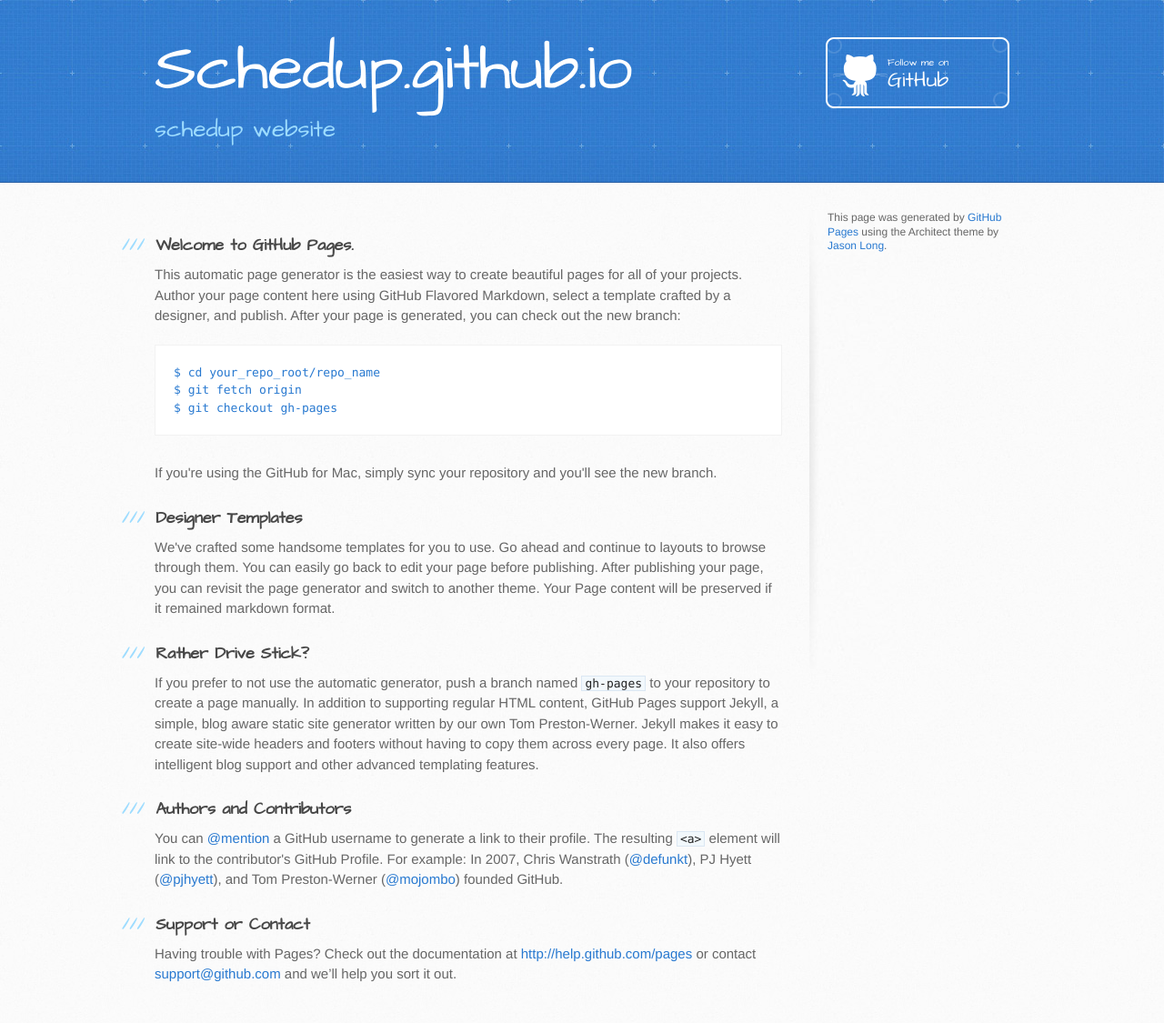
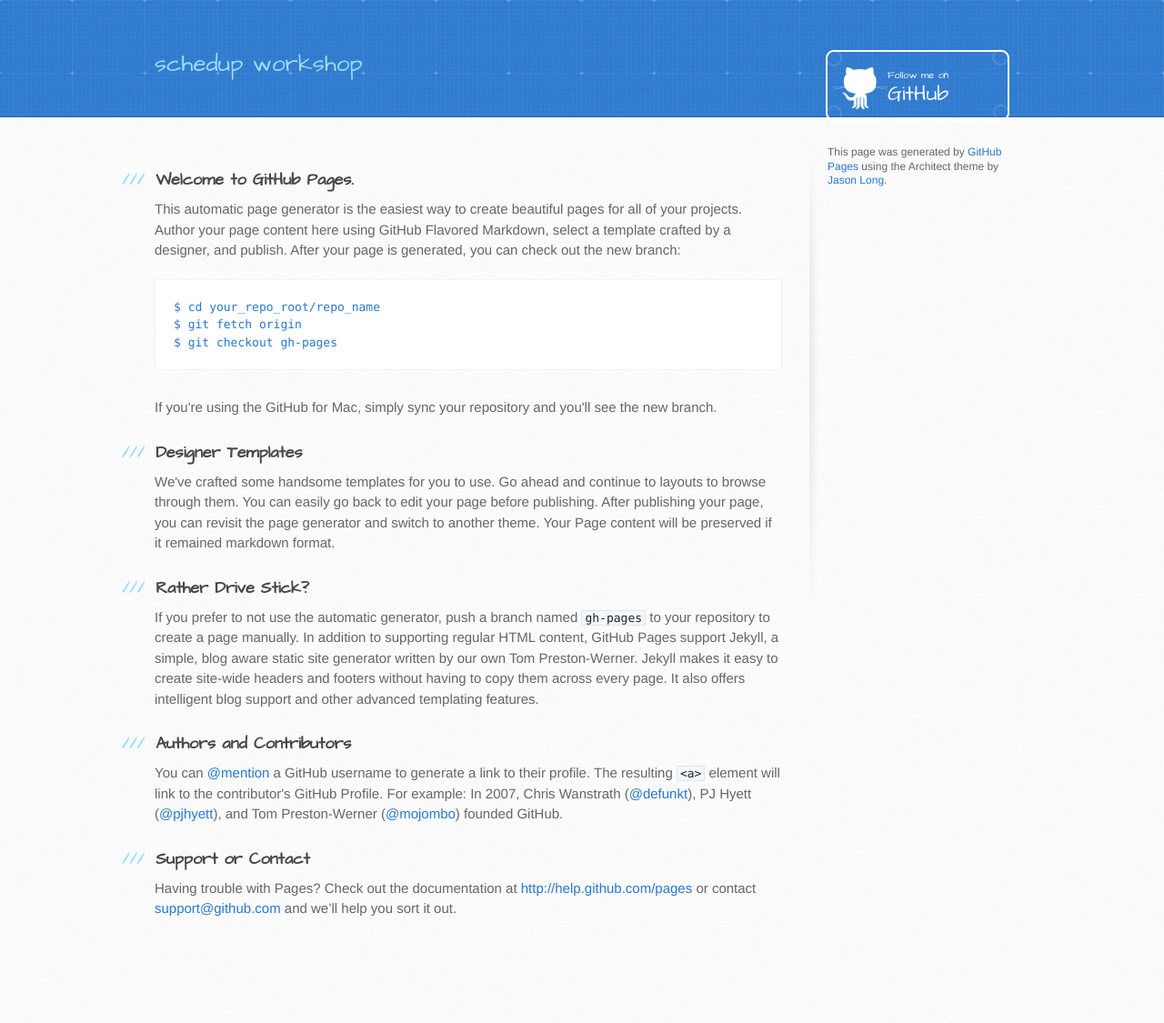
Before and after one commit to schedup/schedup.github.io, a Jekyll site: the page built from index.html, in a window 1280 px wide. Shown: the whole page at 91% size. Built offline with Jekyll 4.4.1, drawn with Linux system fonts in a browser that asks for light colours; Markdown is read by kramdown in place of the engine named in the settings; after the commit the page ends 1053 px from its top, so only the background shows below that.

Commit message:
Update index.html

```diff
--- a/index.html
+++ b/index.html
@@ -1,34 +1,8 @@
-<!DOCTYPE html>
-<html>
-  <head>
-    <meta charset='utf-8'>
-    <meta http-equiv="X-UA-Compatible" content="chrome=1">
-    <meta name="viewport" content="width=device-width, initial-scale=1, maximum-scale=1">
-    <link href='https://fonts.googleapis.com/css?family=Architects+Daughter' rel='stylesheet' type='text/css'>
-    <link rel="stylesheet" type="text/css" href="stylesheets/stylesheet.css" media="screen" />
-    <link rel="stylesheet" type="text/css" href="stylesheets/pygment_trac.css" media="screen" />
-    <link rel="stylesheet" type="text/css" href="stylesheets/print.css" media="print" />
+---
+layout: default
+---
 
-    <!--[if lt IE 9]>
-    <script src="//html5shiv.googlecode.com/svn/trunk/html5.js"></script>
-    <![endif]-->
-
-    <title>Schedup.github.io by schedup</title>
-  </head>
-
-  <body>
-    <header>
-      <div class="inner">
-        <h1>Schedup.github.io</h1>
-        <h2>schedup website</h2>
-        <a href="https://github.com/schedup" class="button"><small>Follow me on</small>GitHub</a>
-      </div>
-    </header>
-
-    <div id="content-wrapper">
-      <div class="inner clearfix">
-        <section id="main-content">
-          <h3>
+<h3>
 <a name="welcome-to-github-pages" class="anchor" href="#welcome-to-github-pages"><span class="octicon octicon-link"></span></a>Welcome to GitHub Pages.</h3>
 
 <p>This automatic page generator is the easiest way to create beautiful pages for all of your projects. Author your page content here using GitHub Flavored Markdown, select a template crafted by a designer, and publish. After your page is generated, you can check out the new branch:</p>
@@ -59,16 +33,3 @@
 <a name="support-or-contact" class="anchor" href="#support-or-contact"><span class="octicon octicon-link"></span></a>Support or Contact</h3>
 
 <p>Having trouble with Pages? Check out the documentation at <a href="http://help.github.com/pages">http://help.github.com/pages</a> or contact <a href="mailto:support@github.com">support@github.com</a> and we’ll help you sort it out.</p>
-        </section>
-
-        <aside id="sidebar">
-
-
-          <p>This page was generated by <a href="pages.github.com">GitHub Pages</a> using the Architect theme by <a href="https://twitter.com/jasonlong">Jason Long</a>.</p>
-        </aside>
-      </div>
-    </div>
-
-
-  </body>
-</html>
```
